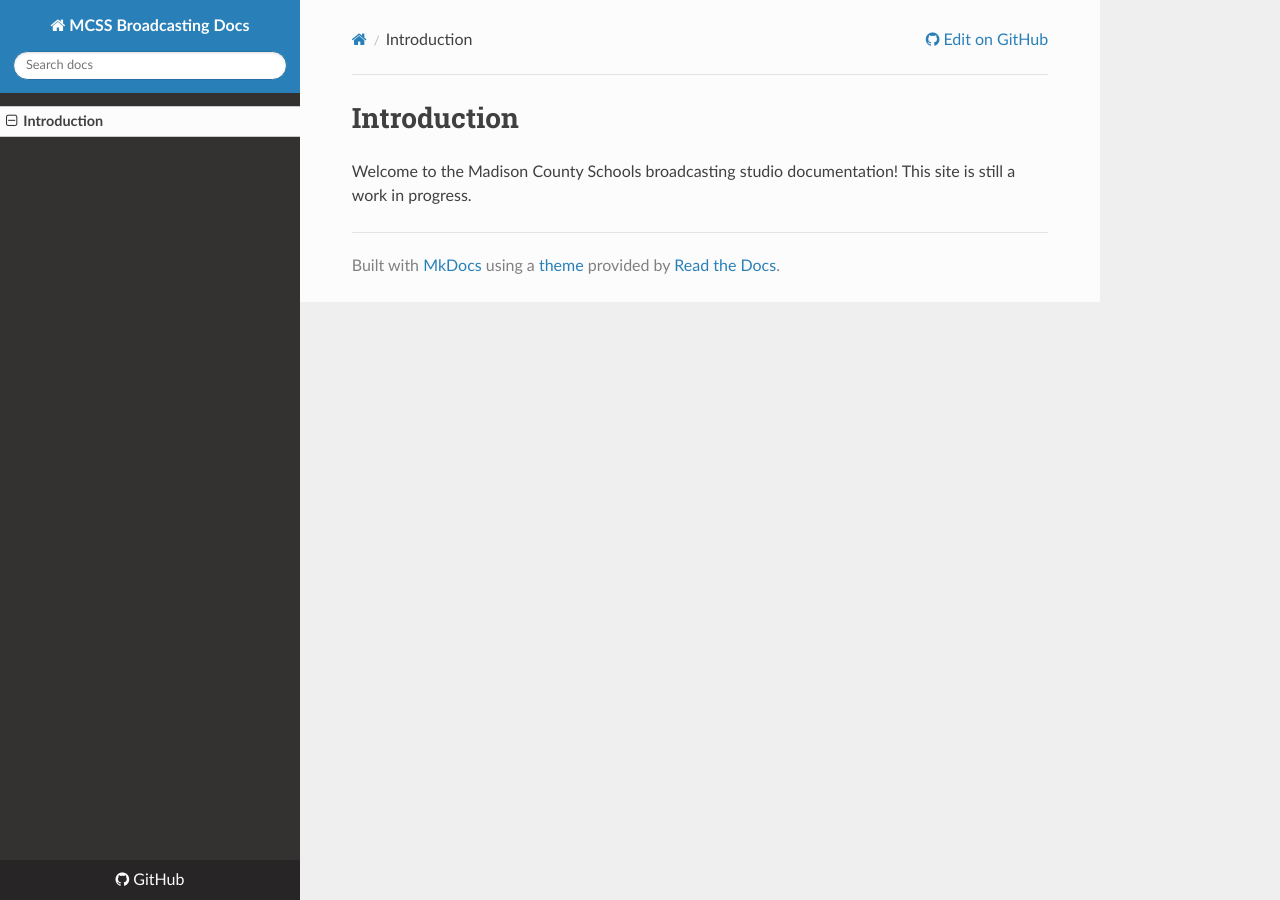
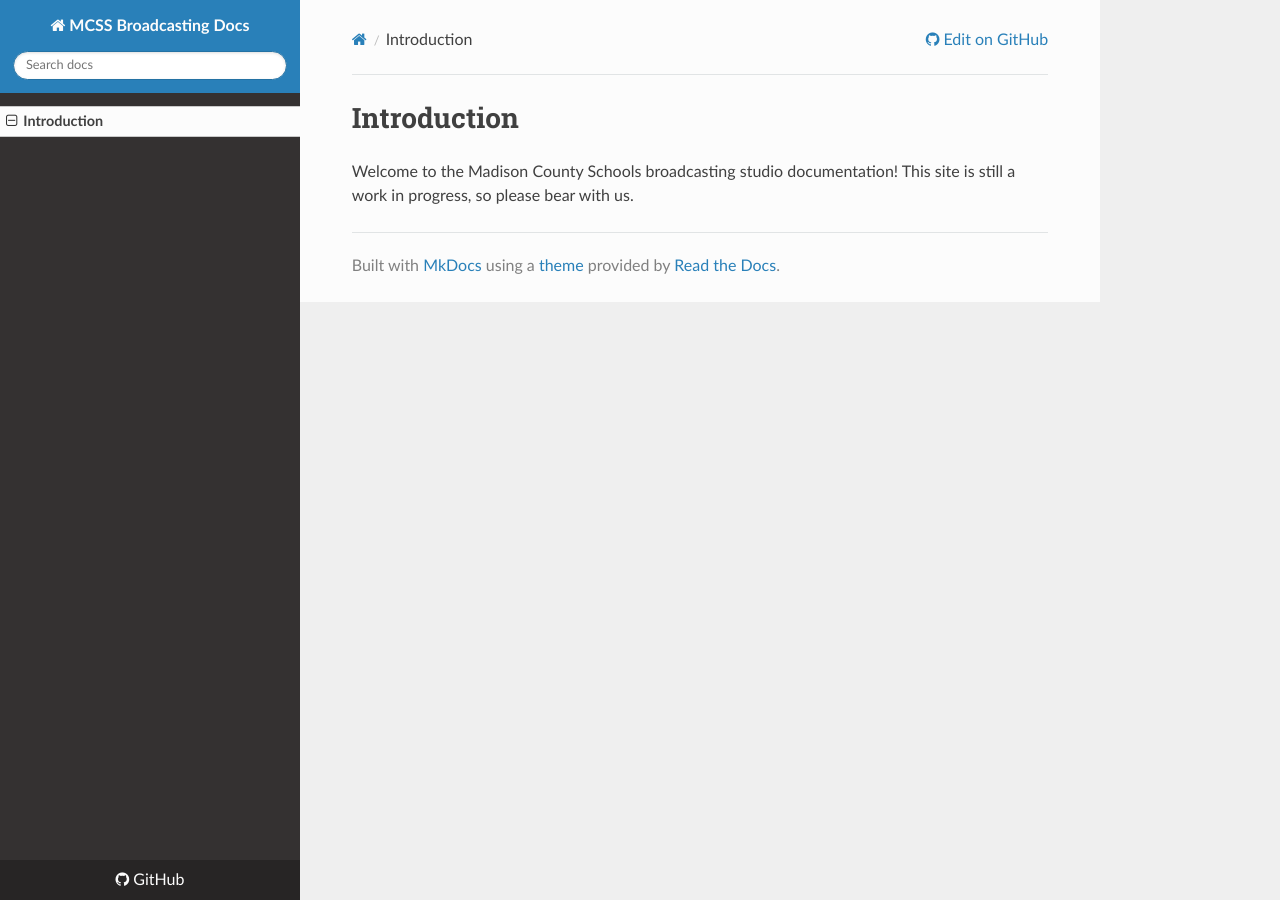
Before and after one commit to mcss-broadcasting/mcss-broadcasting.github.io, an MkDocs documentation site: the page built from docs/index.md, in a window 1280 px wide. Built offline with MkDocs 1.6.1, drawn with Linux system fonts in a browser that asks for light colours; nearby versions of some CDN libraries; old or Windows-style settings are respelled for this version of MkDocs.

```diff
--- a/docs/index.md
+++ b/docs/index.md
@@ -1,3 +1,3 @@
 # Introduction
 
-Welcome to the Madison County Schools broadcasting studio documentation! This site is still a work in progress.
+Welcome to the Madison County Schools broadcasting studio documentation! This site is still a work in progress, so please bear with us.
```
